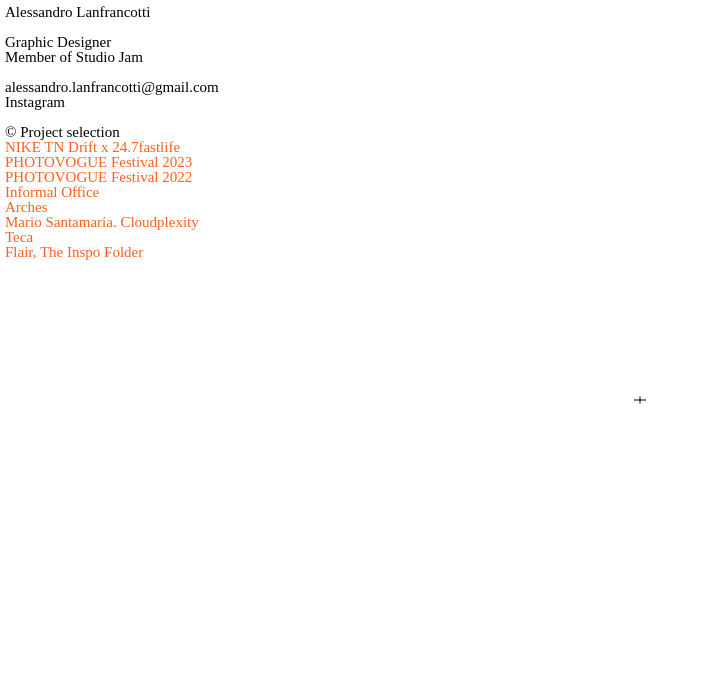
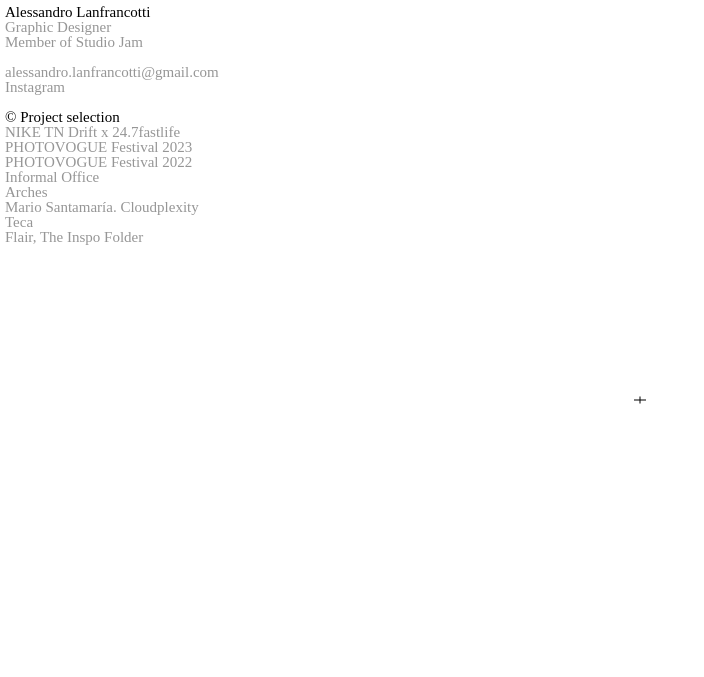
Before and after one commit to alessandrolanfrancotti/Alessandro-Lanfrancotti, a plain HTML site: page index.html in a window 1280 px wide. Shown: the top 677 px of the page, without its empty margins (0-704 px from the left). Drawn offline with Linux system fonts and the light colour scheme.

Commit message:
ggg
gggg

```diff
--- a/index.html
+++ b/index.html
@@ -23,18 +23,19 @@
 
 			<a href= "index.html" class="special-link" style="color:rgb(0, 0, 0);">Alessandro Lanfrancotti</a>
 			<br>
-			<br>
+
 
 			<!-- <a href="GraphicDesigner.html"> Graphic Designer</a> -->
-			<a href="https://en.wikipedia.org/wiki/Graphic_designer" target="_blank" class="special-link" style="color:rgb(0, 0, 0);"> Graphic Designer</a>
+			<a href="https://en.wikipedia.org/wiki/Graphic_designer" target="_blank" class="special-link"> Graphic Designer</a>
 			<br>
-			<a href="https://www.studiojam.it/" target="_blank" class="special-link" style="color:rgb(0, 0, 0);">Member of Studio Jam</a>
+			<a href="https://www.studiojam.it/" target="_blank" class="special-link">Member of Studio Jam</a>
 			<br>
 			<br>
 
-			<a href="mailto:alessandro.lanfrancotti@gmail.com" class="special-link" style="color:rgb(0, 0, 0);">alessandro.lanfrancotti@gmail.com</a>
+
+			<a href="mailto:alessandro.lanfrancotti@gmail.com" class="special-link">alessandro.lanfrancotti@gmail.com</a>
 			<br>
-			<a href="https://www.instagram.com/alessandro_lanfrancotti/" target="_blank" class="special-link" style="color:rgb(0, 0, 0);"> Instagram</a>
+			<a href="https://www.instagram.com/alessandro_lanfrancotti/" target="_blank" class="special-link"> Instagram</a>
 
 		</div>
 
--- a/style.css
+++ b/style.css
@@ -58,22 +58,22 @@
 
 
 a:link {
-	color:rgb(255, 95, 31);
+	color:rgb(150, 150, 150);
 	text-decoration:none;
 }
 
 a:visited {
-	color:rgb(255, 95, 31);
+	color:rgb(150, 150, 150);
 	text-decoration:none;
 }
 
 a:hover {
-	color:rgb(0, 0, 255);
+	color:rgb(252,75,8);
 	text-decoration:none;
 }
 
 a:active {
-	color:rgb(255, 95, 31);
+	color:rgb(150, 150, 150);
 	text-decoration:none;
 }
 
```
